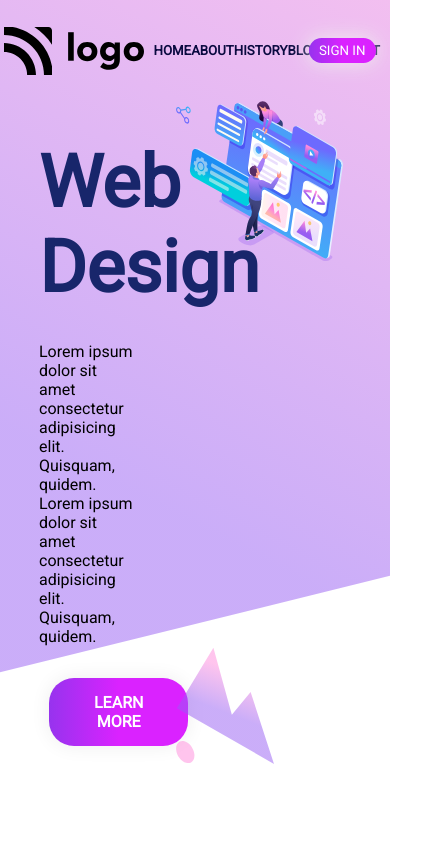
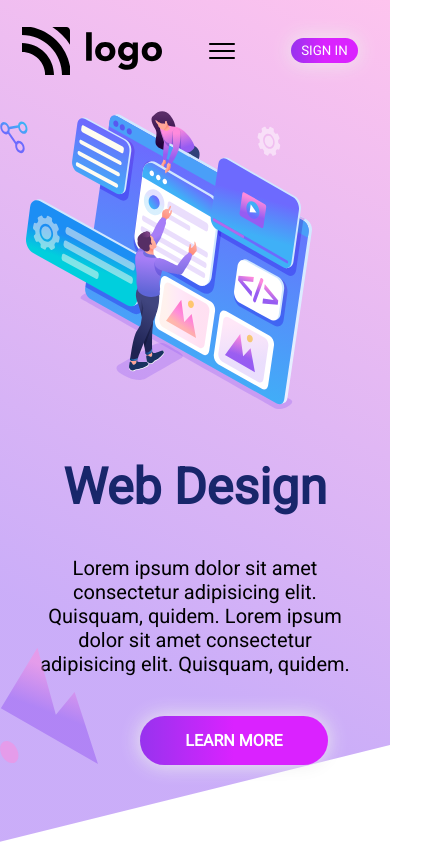
Before and after one commit to alokVerma749/ui-project_08, a plain HTML site: page index.html in a window 390 px wide. Shown: the whole page, 429 px wide, since content can reach past the window. Drawn offline with Linux system fonts and the light colour scheme.

Commit message:
added responsiveness

```diff
--- a/css/index.css
+++ b/css/index.css
@@ -12,6 +12,9 @@ nav {
   display: flex;
   justify-content: space-around;
   align-items: center;
+}
+[alt="hamburger"]{
+  display: none;
 }
 .nav-items {
   width: 35vw;
@@ -91,3 +94,44 @@ img[alt="intro-img"] {
   position: absolute;
   bottom: 5em;
 }
+
+@media screen and (max-width:850px){
+  body{
+    height: fit-content;
+    width: 100vw;
+    height: fit-content;
+}
+[alt="hamburger"]{
+  display: block;
+}
+.nav-items{
+  display: none;
+}
+.intro-section{
+  flex-direction: column-reverse;
+  justify-content: center;
+
+}
+.left-section{
+  width: 100%;
+  text-align: center;
+}
+.left-section h1{
+  text-align: center;
+  font-size: 50px;
+  width: 80vw;
+}
+.left-section h4{
+  text-align: center;
+  font-size: 20px;
+  width: 80vw;
+}
+img[alt="intro-img"] {
+  display: block;
+  width: 80vw;
+  margin: 10px auto;
+}
+.intro-section .learn-more-btn{
+  margin: 0 auto;
+}
+}
--- a/index.html
+++ b/index.html
@@ -15,6 +15,7 @@
   <div class="main-div">
     <nav>
       <img src="./images/logo.svg" alt="logo" />
+      <img src="./images/icons8-menu-30.png" alt="hamburger" />
       <div class="nav-items">
         <h5 class="nav-item">HOME</h5>
         <h5 class="nav-item">ABOUT</h5>
```
Also changed, not shown: images/icons8-menu-30.png (added).
